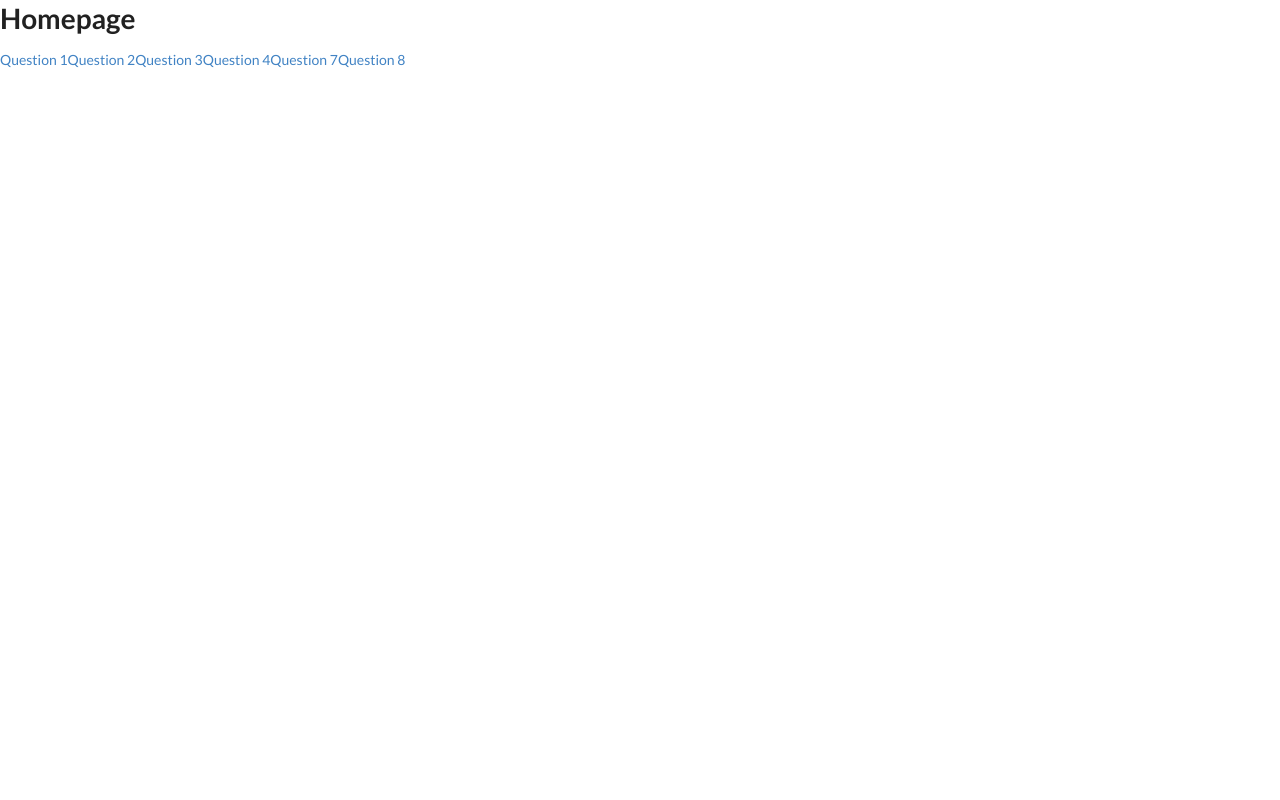
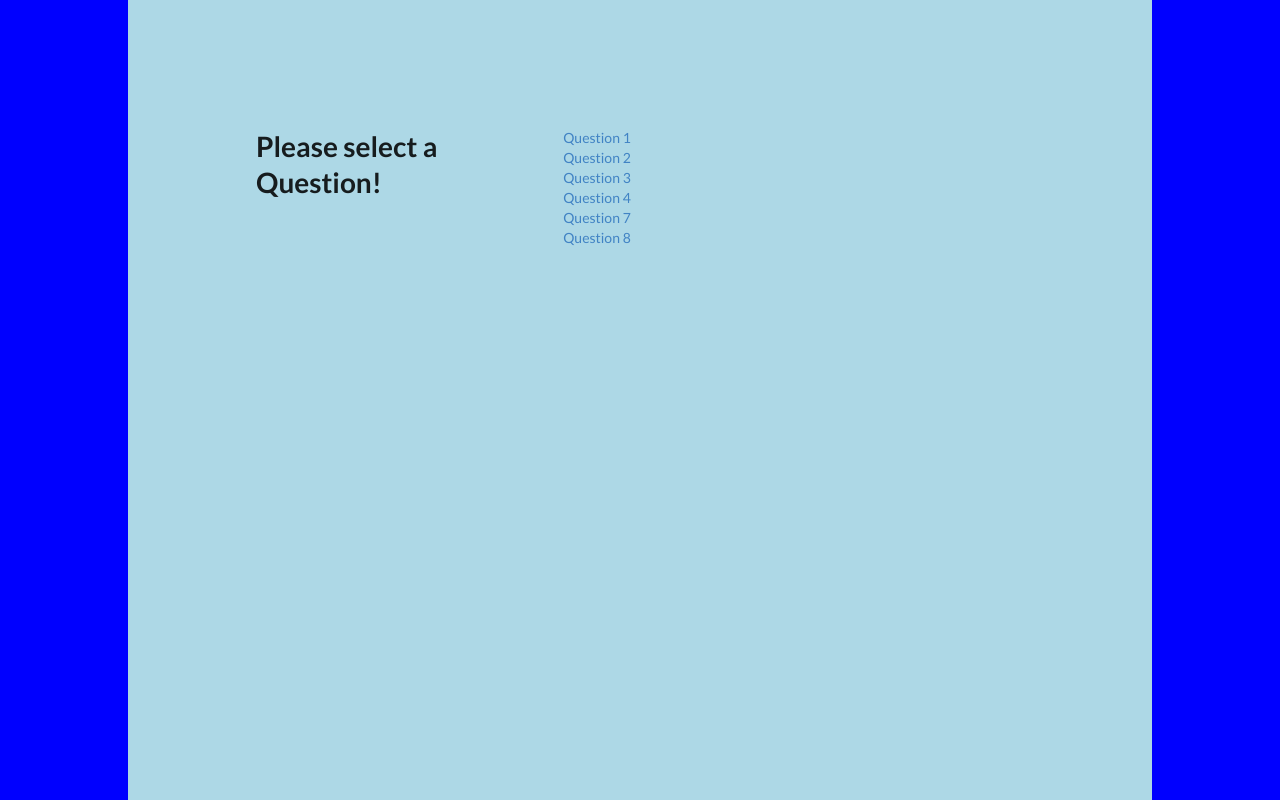
Before and after one commit to GingerJams206/CodingExercises, a Next.js app: page / in a window 1280 px wide. Built offline with nearby package versions, Linux system fonts and the light colour scheme.

Commit message:
Begin styling updates

```diff
--- a/pages/index.js
+++ b/pages/index.js
@@ -1,15 +1,19 @@
 import Head from 'next/head'
 import Link from 'next/link'
+import styles from '../styles/Home.module.css'
 
 export default function Home() {
   return (
-    <>
+    <div className={styles.homeWrapper}>
       <Head>
         <title>Technical Quiz | Home</title>
         <meta name="keywords" content="quiz" />
       </Head>
-      <div>
-        <h1>Homepage</h1>
+      <div className={styles.homepageBody}>
+        <div className={styles.homepageBody_Left}>
+          <h1>Please select a Question!</h1>
+        </div>
+        <div className={styles.homepageBody_Right}>
           <Link href="/q1">
             <a>Question 1</a>
           </Link>
@@ -29,6 +33,7 @@ export default function Home() {
             <a>Question 8</a>
           </Link>
         </div>
-    </>
+      </div>
+    </div>
   )
 }
--- a/pages/q1.js
+++ b/pages/q1.js
@@ -32,7 +32,7 @@ export default function Question1() {
     <Container>
       <Form>
         <Form.Group>
-          <input
+          <Form.Field
             id='q1'
             role="input"
             name="inputVal"
@@ -42,7 +42,7 @@ export default function Question1() {
             data-testid={"input"}
           />
         </Form.Group>
-        <button data-testid={"submit"} onClick={handleSubmit}>Submit</button>
+        <Button data-testid={"submit"} onClick={handleSubmit}>Submit</Button>
         <Link href="/">
           <Button>Return Home</Button>
         </Link>
--- a/styles/Home.module.css
+++ b/styles/Home.module.css
@@ -1,116 +1,24 @@
-.container {
-  padding: 0 2rem;
+.homepageBody {
+  display: flex;
+  flex-direction: row;
+  width: 80%;
+  margin: auto;
+  height: 100vh;
+  padding: 10%;
+  background-color: lightblue;
 }
 
-.main {
-  min-height: 100vh;
-  padding: 4rem 0;
-  flex: 1;
+.homepageBody_Left {
+  width: 40%;
+}
+
+.homepageBody_Right {
+  width: 60%;
   display: flex;
   flex-direction: column;
-  justify-content: center;
-  align-items: center;
 }
 
-.footer {
-  display: flex;
-  flex: 1;
-  padding: 2rem 0;
-  border-top: 1px solid #eaeaea;
-  justify-content: center;
-  align-items: center;
+.homeWrapper {
+  height: 100%;
+  background-color: blue;
 }
-
-.footer a {
-  display: flex;
-  justify-content: center;
-  align-items: center;
-  flex-grow: 1;
-}
-
-.title a {
-  color: #0070f3;
-  text-decoration: none;
-}
-
-.title a:hover,
-.title a:focus,
-.title a:active {
-  text-decoration: underline;
-}
-
-.title {
-  margin: 0;
-  line-height: 1.15;
-  font-size: 4rem;
-}
-
-.title,
-.description {
-  text-align: center;
-}
-
-.description {
-  margin: 4rem 0;
-  line-height: 1.5;
-  font-size: 1.5rem;
-}
-
-.code {
-  background: #fafafa;
-  border-radius: 5px;
-  padding: 0.75rem;
-  font-size: 1.1rem;
-  font-family: Menlo, Monaco, Lucida Console, Liberation Mono, DejaVu Sans Mono,
-    Bitstream Vera Sans Mono, Courier New, monospace;
-}
-
-.grid {
-  display: flex;
-  align-items: center;
-  justify-content: center;
-  flex-wrap: wrap;
-  max-width: 800px;
-}
-
-.card {
-  margin: 1rem;
-  padding: 1.5rem;
-  text-align: left;
-  color: inherit;
-  text-decoration: none;
-  border: 1px solid #eaeaea;
-  border-radius: 10px;
-  transition: color 0.15s ease, border-color 0.15s ease;
-  max-width: 300px;
-}
-
-.card:hover,
-.card:focus,
-.card:active {
-  color: #0070f3;
-  border-color: #0070f3;
-}
-
-.card h2 {
-  margin: 0 0 1rem 0;
-  font-size: 1.5rem;
-}
-
-.card p {
-  margin: 0;
-  font-size: 1.25rem;
-  line-height: 1.5;
-}
-
-.logo {
-  height: 1em;
-  margin-left: 0.5rem;
-}
-
-@media (max-width: 600px) {
-  .grid {
-    width: 100%;
-    flex-direction: column;
-  }
-}
```
Lines whose indentation alone changed are shown as unchanged.
